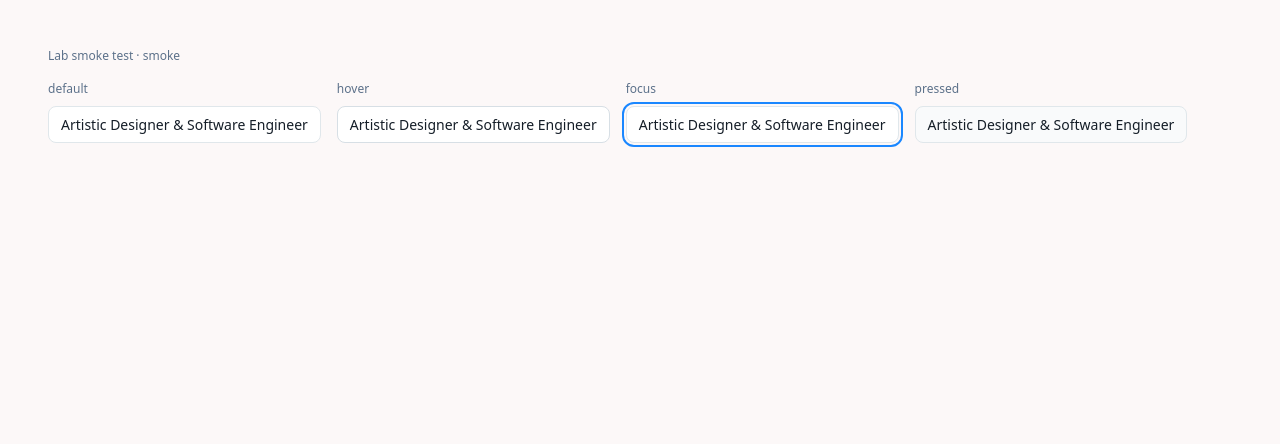
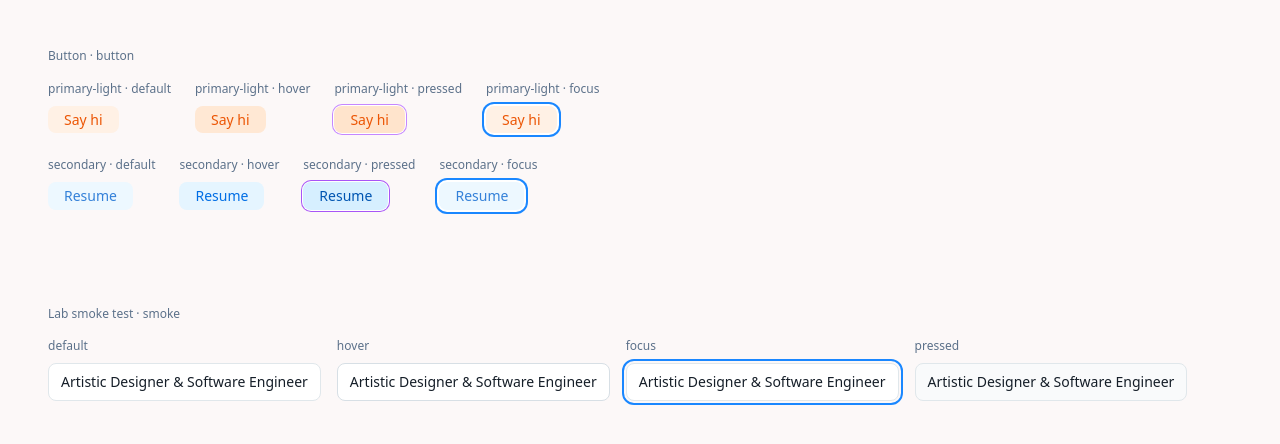
Before and after one commit to dinethde/portfolio-v2, a Next.js app: page /lab in a window 1280 px wide. Shown: the top 444 px of the page. Built offline with nearby package versions, Linux system fonts and the light colour scheme.

Commit message:
feat(ui): add the say hi and resume button
Two styles from Figma 92:2148. It renders a link when given an href and a type=button otherwise, and only the colours change between states.

```diff
--- /dev/null
+++ b/src/app/(dev)/lab/entries/button.lab.tsx
@@ -0,0 +1,39 @@
+import { Button } from "@/components/ui/Button";
+import type { ButtonVariant } from "@/components/ui/Button.types";
+
+import { sampleLinks } from "../fixtures";
+
+// Every Figma state of both styles (92:2148), one row per style.
+
+export const title = "Button";
+
+const variants: { variant: ButtonVariant; label: string }[] = [
+  { variant: "primary-light", label: "Say hi" },
+  { variant: "secondary", label: "Resume" },
+];
+const states = ["default", "hover", "pressed", "focus"] as const;
+
+export function Lab() {
+  return (
+    <div className="flex flex-col gap-24">
+      {variants.map(({ variant, label }) => (
+        <div key={variant} className="flex flex-wrap gap-24">
+          {states.map((state) => (
+            <div
+              key={state}
+              data-force-state={state === "default" ? undefined : state}
+              className="flex flex-col items-start gap-8"
+            >
+              <span className="text-p3 text-txt-neutral-p3-active">
+                {variant} · {state}
+              </span>
+              <Button variant={variant} href={sampleLinks.internal}>
+                {label}
+              </Button>
+            </div>
+          ))}
+        </div>
+      ))}
+    </div>
+  );
+}
--- /dev/null
+++ b/src/components/ui/Button.tsx
@@ -0,0 +1,23 @@
+import type { ButtonProps, ButtonVariant } from "./Button.types";
+
+// Figma 92:2148. Only the colours change between states; nothing moves (DESIGN.md "Button").
+// Hover, pressed and focus are CSS states, so the lab can force them with data-force-state.
+
+const base =
+  "inline-flex items-center rounded-8 px-16 py-4 font-rounded text-p2 font-medium whitespace-nowrap transition-colors focus-visible:focus-ring active:ring-1 active:ring-offset-1 active:ring-offset-surface-neutral-light-active";
+
+const variants: Record<ButtonVariant, string> = {
+  "primary-light":
+    "bg-btn-primary-light-default-bg text-btn-primary-light-default-text hover:bg-btn-primary-light-hover-bg hover:text-btn-primary-light-hover-text active:bg-btn-primary-light-active-bg active:text-btn-primary-light-active-text active:ring-btn-primary-light-active-ring",
+  secondary:
+    "bg-btn-secondary-light-default-bg text-btn-secondary-light-default-text hover:bg-btn-secondary-light-hover-bg hover:text-btn-secondary-light-hover-text active:bg-btn-secondary-light-active-bg active:text-btn-secondary-light-active-text active:ring-btn-secondary-light-active-ring",
+};
+
+export function Button({ variant, className, ...props }: ButtonProps) {
+  const classes = [base, variants[variant], className].filter(Boolean).join(" ");
+
+  if (props.href !== undefined) {
+    return <a {...props} className={classes} />;
+  }
+  return <button type="button" {...props} className={classes} />;
+}
--- /dev/null
+++ b/src/components/ui/Button.types.ts
@@ -0,0 +1,19 @@
+import type { ComponentPropsWithoutRef } from "react";
+
+export type ButtonVariant = "primary-light" | "secondary";
+
+interface ButtonBaseProps {
+  variant: ButtonVariant;
+}
+
+/** Renders an `<a>`: the button goes somewhere. */
+export interface ButtonLinkProps extends ButtonBaseProps, ComponentPropsWithoutRef<"a"> {
+  href: string;
+}
+
+/** Renders a `<button type="button">`: the button does something on the page. */
+export interface ButtonActionProps extends ButtonBaseProps, ComponentPropsWithoutRef<"button"> {
+  href?: never;
+}
+
+export type ButtonProps = ButtonLinkProps | ButtonActionProps;
```
Also changed, not shown: 1 other file (tests, documents, lock files or other folders).
